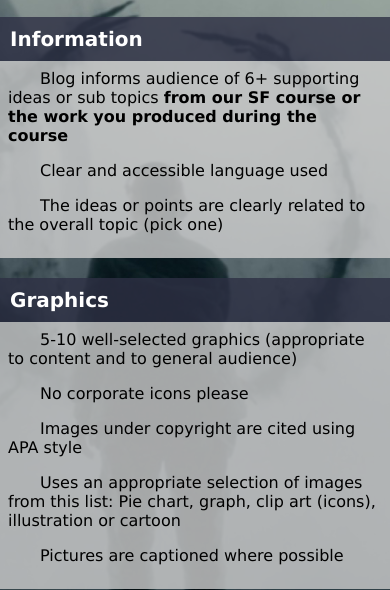
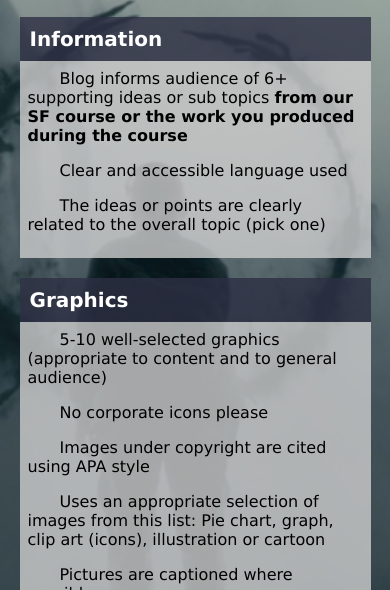
Before and after one commit to ronyx-b/scifi-blog, a plain HTML site: page index.html in a window 390 px wide. Shown: the part 254-844 px from the top of the page. Drawn offline with Linux system fonts and the light colour scheme.

Commit message:
Add files via upload

```diff
--- a/mist.css
+++ b/mist.css
@@ -63,3 +63,9 @@ footer {
   margin-bottom: 1em;
   text-indent: 2em;
 }
+
+@media only screen and (max-width: 1000px) {
+  article {
+    width: 90%;
+  }
+}
--- a/space.css
+++ b/space.css
@@ -64,3 +64,9 @@ footer {
   margin-bottom: 1em;
   text-indent: 2em;
 }
+
+@media only screen and (max-width: 1000px) {
+  article {
+    width: 90%;
+  }
+}
```
